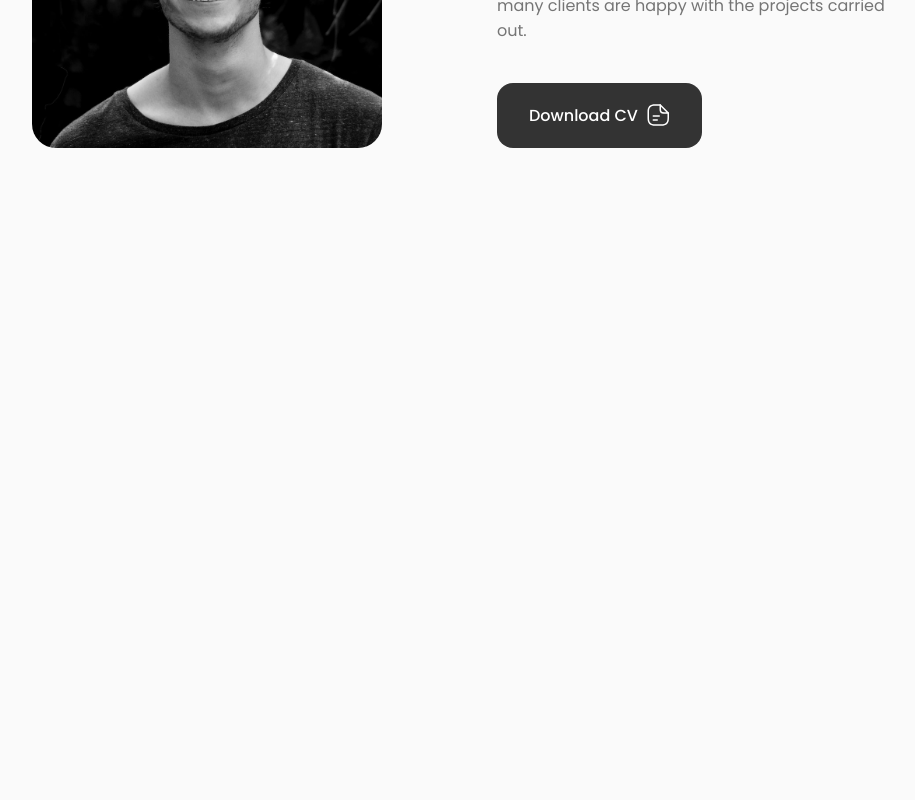
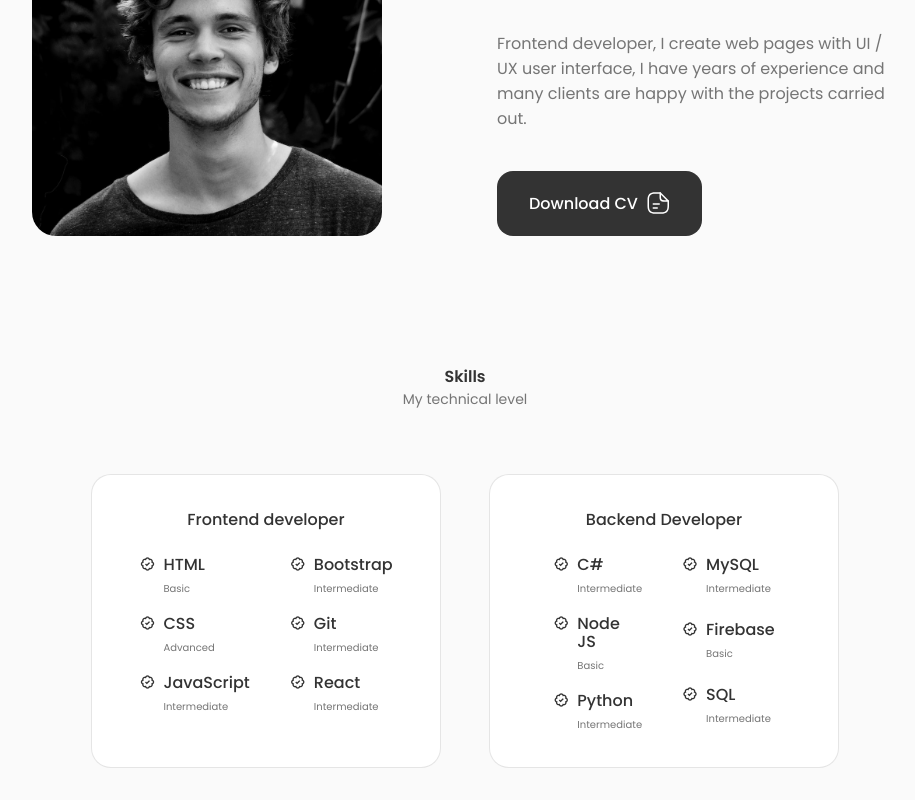
Before and after one commit to Vrajal99/vrajal-chokshi, a React (Vite) app: page / in a window 1280 px wide. Shown: the part 1095-1895 px from the top of the page, without its empty margins (175-1090 px from the left). Before the commit the page ends 1275 px from the top, so only its background shows below. Built offline with nearby package versions, Linux system fonts and the light colour scheme.

Commit message:
feat: added skills component, fix: fixed styling issues in home.css and other fixes.

```diff
--- a/src/App.jsx
+++ b/src/App.jsx
@@ -2,7 +2,7 @@
 import Header from "./components/header/header";
 import Home from "./components/home/Home";
 import About from "./components/about/About";
-
+import Skills from "./components/skills/Skills";
 const App = () => {
   return (
     <>
@@ -10,6 +10,7 @@
       <main className="main">
         <Home />
         <About />
+        <Skills />
       </main>
     </>
   );
--- a/src/components/home/Data.jsx
+++ b/src/components/home/Data.jsx
@@ -60,7 +60,7 @@
         I'm software Engineer based in San Francisco, and I'm very passionate
         and dedicated to my work.
       </p>
-      <a href="" className="button button--flex">
+      <a href="#contact" className="button button--flex">
         Say Hello!
         <svg
           className="button__icon"
--- a/src/components/home/home.css
+++ b/src/components/home/home.css
@@ -1,4 +1,4 @@
-home__container {
+.home__container {
     row-gap: 7rem;
 }
 
@@ -63,7 +63,7 @@
     background-repeat: no-repeat;
     background-position: center;
     background-size: cover;
-    box-shadow: inset 0 0 0 9px rgb(255 255 255/30%);
+    box-shadow: inset 0 0 0 9px rgb(255 255 255 / 30%);
     order: 1;
     justify-self: center;
     width: 300px;
@@ -146,7 +146,7 @@
     .home__img {
         width: 250px;
         height: 250px;
-        box-shadow: inset 0 0 0 8px rgb(255 255 255/30%);
+        box-shadow: inset 0 0 0 8px rgb(255 255 255 / 30%);
     }
 
     .home__scroll {
@@ -172,7 +172,7 @@
     }
 
     .home__img {
-        box-shadow: inset 0 0 0 6px rgb(255 255 255/30%);
+        box-shadow: inset 0 0 0 6px rgb(255 255 255 / 30%);
         width: 200px;
         height: 200px;
     }
--- /dev/null
+++ b/src/components/skills/Backend.jsx
@@ -0,0 +1,70 @@
+import React from "react";
+
+const Backend = () => {
+  return (
+    <div className="skills__content">
+      <h3 className="skills__title">Backend Developer</h3>
+
+      <div className="skills__box">
+        <div className="skills__group">
+          <div className="skills__data">
+            <i className="bx bx-badge-check"></i>
+
+            <div>
+              <h3 className="skills__name">C#</h3>
+              <span className="skills__level">Intermediate</span>
+            </div>
+          </div>
+
+          <div className="skills__data">
+            <i className="bx bx-badge-check"></i>
+
+            <div>
+              <h3 className="skills__name">Node JS</h3>
+              <span className="skills__level">Basic</span>
+            </div>
+          </div>
+
+          <div className="skills__data">
+            <i className="bx bx-badge-check"></i>
+
+            <div>
+              <h3 className="skills__name">Python</h3>
+              <span className="skills__level">Intermediate</span>
+            </div>
+          </div>
+        </div>
+
+        <div className="skills__group">
+          <div className="skills__data">
+            <i className="bx bx-badge-check"></i>
+
+            <div>
+              <h3 className="skills__name">MySQL</h3>
+              <span className="skills__level">Intermediate</span>
+            </div>
+          </div>
+
+          <div className="skills__data">
+            <i className="bx bx-badge-check"></i>
+
+            <div>
+              <h3 className="skills__name">Firebase</h3>
+              <span className="skills__level">Basic</span>
+            </div>
+          </div>
+          <div className="skills__data">
+            <i className="bx bx-badge-check"></i>
+
+            <div>
+              <h3 className="skills__name">SQL</h3>
+              <span className="skills__level">Intermediate</span>
+            </div>
+          </div>
+        </div>
+      </div>
+    </div>
+  );
+};
+
+export default Backend;
--- /dev/null
+++ b/src/components/skills/Frontend.jsx
@@ -0,0 +1,71 @@
+import React from "react";
+
+const Frontend = () => {
+  return (
+    <div className="skills__content">
+      <h3 className="skills__title">Frontend developer</h3>
+
+      <div className="skills__box">
+        <div className="skills__group">
+          <div className="skills__data">
+            <i className="bx bx-badge-check"></i>
+
+            <div>
+              <h3 className="skills__name">HTML</h3>
+              <span className="skills__level">Basic</span>
+            </div>
+          </div>
+
+          <div className="skills__data">
+            <i className="bx bx-badge-check"></i>
+
+            <div>
+              <h3 className="skills__name">CSS</h3>
+              <span className="skills__level">Advanced</span>
+            </div>
+          </div>
+
+          <div className="skills__data">
+            <i className="bx bx-badge-check"></i>
+
+            <div>
+              <h3 className="skills__name">JavaScript</h3>
+              <span className="skills__level">Intermediate</span>
+            </div>
+          </div>
+        </div>
+
+        <div className="skills__group">
+          <div className="skills__data">
+            <i className="bx bx-badge-check"></i>
+
+            <div>
+              <h3 className="skills__name">Bootstrap</h3>
+              <span className="skills__level">Intermediate</span>
+            </div>
+          </div>
+
+          <div className="skills__data">
+            <i className="bx bx-badge-check"></i>
+
+            <div>
+              <h3 className="skills__name">Git</h3>
+              <span className="skills__level">Intermediate</span>
+            </div>
+          </div>
+
+          <div className="skills__data">
+            <i className="bx bx-badge-check"></i>
+
+            <div>
+              <h3 className="skills__name">React</h3>
+              <span className="skills__level">Intermediate</span>
+            </div>
+          </div>
+        </div>
+      </div>
+    </div>
+  );
+};
+
+export default Frontend;
--- /dev/null
+++ b/src/components/skills/Skills.jsx
@@ -0,0 +1,20 @@
+import React from "react";
+import Frontend from "./Frontend";
+import Backend from "./Backend";
+import "./skills.css";
+
+const Skills = () => {
+  return (
+    <section className="skills section" id="skills">
+      <h2 className="section__title">Skills</h2>
+      <span className="section__subtitle">My technical level</span>
+
+      <div className="skills__container container grid">
+        <Frontend />
+        <Backend />
+      </div>
+    </section>
+  );
+};
+
+export default Skills;
--- /dev/null
+++ b/src/components/skills/skills.css
@@ -0,0 +1,82 @@
+.skills__container {
+    grid-template-columns: repeat(2, 350px);
+    column-gap: 3rem;
+    justify-content: center;
+}
+
+.skills__content {
+    background-color: var(--container-color);
+    border: 1px solid rgba(0, 0, 0, 0.1);
+    padding: 2rem 4rem;
+    border-radius: 1.25rem;
+}
+
+.skills__title {
+    font-size: var(--normal-font-size);
+    font-weight: var(--font-medium);
+    text-align: center;
+    margin-bottom: var(--mb-1-5);
+}
+
+.skills__box {
+    display: flex;
+    justify-content: center;
+    column-gap: 2.5rem;
+}
+
+.skills__group {
+    display: grid;
+    align-items: flex-start;
+    row-gap: 1rem;
+}
+
+.skills__data {
+    display: flex;
+    column-gap: 0.5rem;
+}
+
+.skills .bx-badge-check {
+    font-size: 1rem;
+    color: var(--title-color);
+}
+
+.skills__name {
+    font-size: var(--normal-font-size);
+    font-weight: var(--font-medium);
+    line-height: 18px;
+}
+
+.skills__level {
+    font-size: var(--tiny-font-size);
+}
+
+/*=============== BREAKPOINTS ===============*/
+/* For large devices */
+@media screen and (max-width: 992px) {
+    .skills__container {
+        grid-template-columns: max-content;
+        row-gap: 2rem;
+    }
+}
+
+/* For medium devices */
+@media screen and (max-width: 576px) {
+    .skills__container {
+        grid-template-columns: 1fr;
+    }
+
+    .skills__content {
+        padding: 1.5rem;
+    }
+}
+
+/* For small devices */
+@media screen and (max-width: 350px) {
+    .skills__box {
+        column-gap: 1.25rem;
+    }
+
+    .skills__name {
+        font-size: var(--small-font-size);
+    }
+}
```
